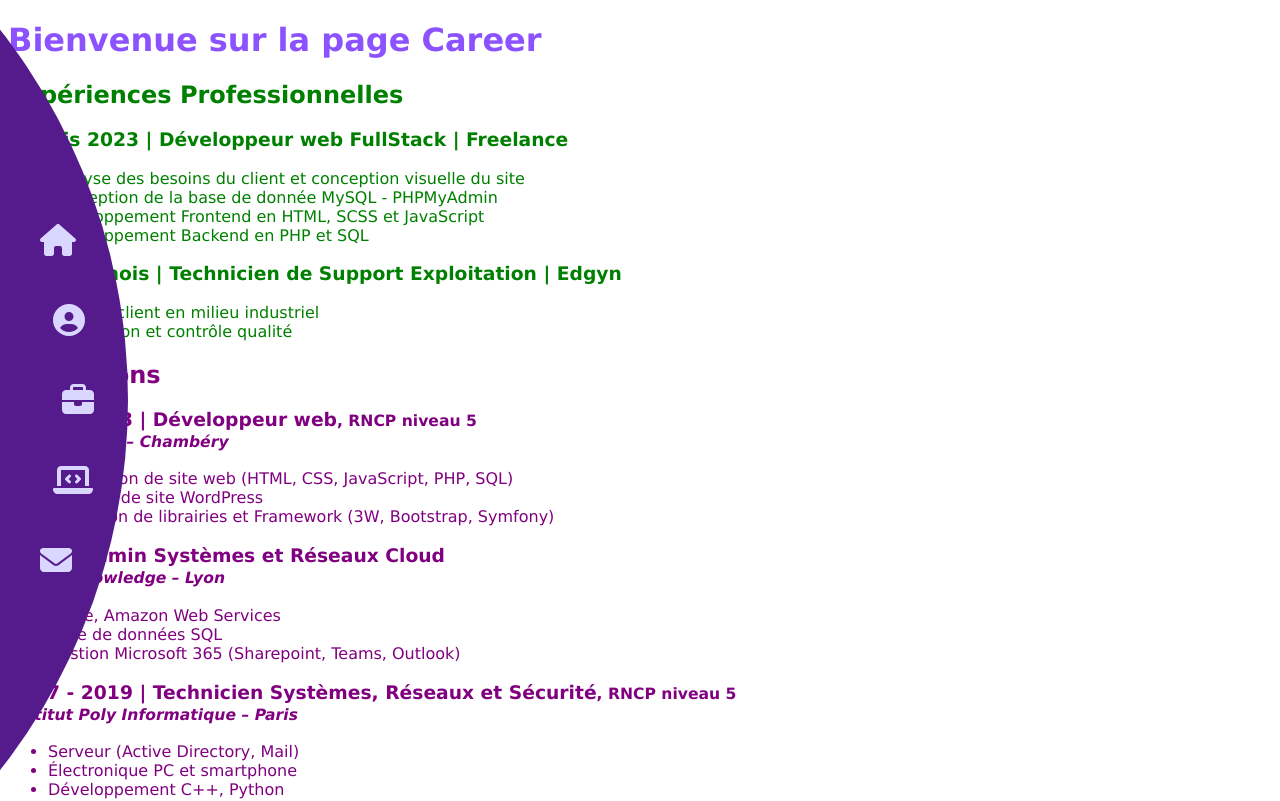
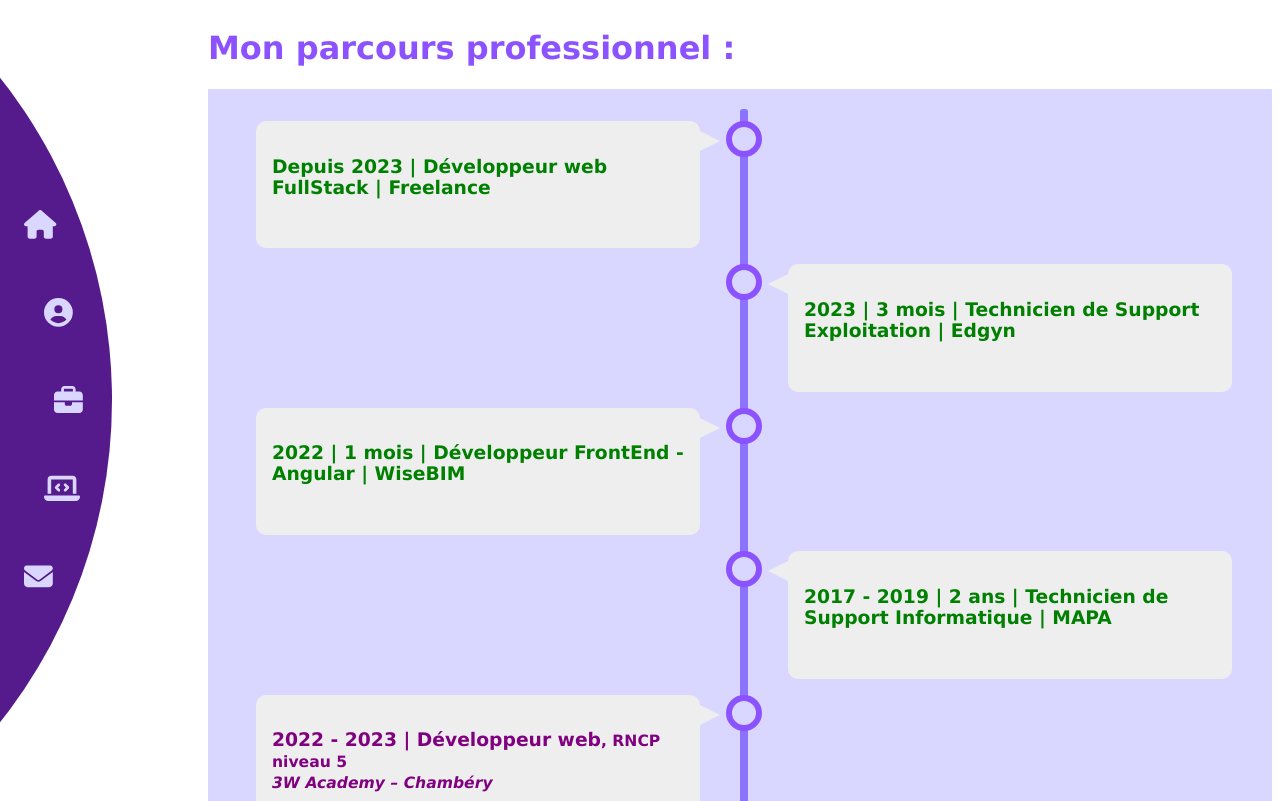
Before and after one commit to LaureDominguez/portfolio, a Next.js app: page /pages/career in a window 1280 px wide. Shown: the top 801 px of the page. Built offline with nearby package versions, Linux system fonts and the light colour scheme.

Commit message:
added css on timeline page

```diff
--- a/src/app/components/_nav.scss
+++ b/src/app/components/_nav.scss
@@ -5,8 +5,8 @@
     transform: translate(0, -50%);
     .round-container{
         background-color: var(--deep-purple);
-        width: 150vh;
-        height: 150vh;
+        width: 130vh;
+        height: 130vh;
         border-radius: 50%;
         position: absolute;
         top: 50%;
@@ -17,7 +17,7 @@
             padding: 0;
             margin: 0;
             z-index: 1000;
-            height: 50vh;
+            height: 60vh;
             position: absolute;
             top: 50%;
             bottom: 50%;
@@ -27,7 +27,7 @@
             flex-direction: column;
             justify-content: space-evenly;
             li {
-                margin: 1rem;
+                // margin: 1rem;
                 a{
                     display: flex;
                     align-items: center;
@@ -46,26 +46,30 @@
                         height: 3rem;
                         width: 150px;
                         transition: all 0.3s ease-in;
+                        // &::before{
+                        //     content: "";
+                        //     border: 5px solid red;
+                        //     border-radius: 100px;
+                        // }
                     }
                     &:hover > .navTitle{
                         color: var(--deep-purple);
-                        transform: translateX(100px);
+                        transform: translateX(50px);
                     }
                     &:hover > .navIcon{
                         color: var(--deep-purple);
                     }
                 }
                 .navIcon{
-                    position: fixed;
-                    height: 2rem;
+                    height: 1.8rem;
                     color: var(--pastel-purple);
-                    padding: 1rem;
+                    padding-left: 1rem;
                 }
                 &:nth-child(2), &:nth-child(4){
-                        margin-left: 1.8rem;
+                        margin-left: 20px;
                     }
                 &:nth-child(3){
-                        margin-left: 2.4rem;
+                        margin-left: 30px;
                     }
             }
         }
--- a/src/app/globals.css
+++ b/src/app/globals.css
@@ -6,8 +6,8 @@
 }
 .sideNav .round-container {
   background-color: var(--deep-purple);
-  width: 150vh;
-  height: 150vh;
+  width: 130vh;
+  height: 130vh;
   border-radius: 50%;
   position: absolute;
   top: 50%;
@@ -19,7 +19,7 @@
   padding: 0;
   margin: 0;
   z-index: 1000;
-  height: 50vh;
+  height: 60vh;
   position: absolute;
   top: 50%;
   bottom: 50%;
@@ -28,9 +28,6 @@
   display: flex;
   flex-direction: column;
   justify-content: space-evenly;
-}
-.sideNav .round-container ul li {
-  margin: 1rem;
 }
 .sideNav .round-container ul li a {
   display: flex;
@@ -54,22 +51,21 @@
 }
 .sideNav .round-container ul li a:hover > .navTitle {
   color: var(--deep-purple);
-  transform: translateX(100px);
+  transform: translateX(50px);
 }
 .sideNav .round-container ul li a:hover > .navIcon {
   color: var(--deep-purple);
 }
 .sideNav .round-container ul li .navIcon {
-  position: fixed;
-  height: 2rem;
+  height: 1.8rem;
   color: var(--pastel-purple);
-  padding: 1rem;
+  padding-left: 1rem;
 }
 .sideNav .round-container ul li:nth-child(2), .sideNav .round-container ul li:nth-child(4) {
-  margin-left: 1.8rem;
+  margin-left: 20px;
 }
 .sideNav .round-container ul li:nth-child(3) {
-  margin-left: 2.4rem;
+  margin-left: 30px;
 }
 
 .about {
@@ -90,6 +86,100 @@
   font-style: italic;
 }
 
+.timeline {
+  position: relative;
+  width: 100%;
+  max-width: 1080px;
+  margin: 0 auto;
+  padding: 2rem 3rem;
+  background: var(--pastel-purple);
+}
+
+.timeline:after {
+  content: "";
+  position: absolute;
+  top: 20px;
+  bottom: 20px;
+  left: 50%;
+  width: 8px;
+  background: var(--light-purple);
+  border-radius: 3px;
+  z-index: 1;
+}
+
+.timeline article {
+  position: relative;
+  background: #eeeeee;
+  width: calc(50% - 40px);
+  padding: 1rem;
+  border-radius: 10px;
+}
+
+.timeline article + article {
+  margin-top: 1rem;
+}
+
+.timeline article:before {
+  content: "";
+  display: block;
+  position: absolute;
+  top: 0;
+  left: calc(100% + 26px);
+  background: var(--pastel-purple);
+  width: 24px;
+  height: 24px;
+  border: 6px var(--purple) solid;
+  border-radius: 50%;
+  z-index: 2;
+}
+
+.timeline article:after {
+  content: "";
+  position: absolute;
+  top: 10px;
+  left: 100%;
+  width: 0;
+  height: 0;
+  border-top: 10px solid transparent;
+  border-left: 20px solid #eeeeee;
+  border-bottom: 10px solid transparent;
+}
+
+.timeline article:nth-child(even) {
+  margin-left: calc(50% + 48px);
+}
+
+.timeline article:nth-child(even):before {
+  left: auto;
+  right: calc(100% + 26px);
+}
+
+.timeline article:nth-child(even):after {
+  left: auto;
+  right: 100%;
+  border-left: none;
+  border-right: 20px solid #eeeeee;
+}
+
+.timeline article li {
+  list-style: none;
+  padding: 8px 0;
+}
+
+.timeline article li:not(:last-child) {
+  border-bottom: 1px #aaa solid;
+}
+
+.timeline article ul {
+  max-height: 0;
+  overflow: hidden;
+  transition: max-height 0.5s ease;
+}
+
+.timeline article:hover > ul {
+  max-height: 1000px;
+}
+
 :root {
   --deep-purple: #551A8B;
   --purple: #8C52FF;
@@ -97,11 +187,15 @@
   --pastel-purple: #D9D7FF;
 }
 
-h1 {
+h1, h2 {
   color: var(--purple);
+}
+h1::first-letter, h2::first-letter {
+  text-transform: capitalize;
 }
 
 * {
+  box-sizing: border-box;
   font-family: Verdana, Geneva, Tahoma, sans-serif;
 }
 *:not(a, .navIcon, .navTitle) {
@@ -110,9 +204,9 @@ h1 {
 
 main {
   display: flex;
+  flex-direction: column;
   justify-content: center;
-  align-items: center;
+  align-items: flex-start;
   min-height: 95vh;
   margin-left: 200px;
-  border: solid blue 1px;
 }/*# sourceMappingURL=globals.css.map */
--- a/src/app/globals.scss
+++ b/src/app/globals.scss
@@ -9,11 +9,15 @@
     --pastel-purple: #D9D7FF;
 }
 
-h1{
+h1, h2{
     color: var(--purple);
+    &::first-letter{
+        text-transform: capitalize;
+    }
 }
 
 *{
+    box-sizing: border-box;
     font-family: Verdana, Geneva, Tahoma, sans-serif;
     &:not(a, .navIcon, .navTitle){
         cursor:default;
@@ -22,9 +26,9 @@ h1{
 
 main{
     display: flex;
+    flex-direction: column;
     justify-content: center;
-    align-items: center;
+    align-items: flex-start;
     min-height: 95vh;
     margin-left: 200px;
-    border: solid blue 1px;
 }
--- a/src/app/layout.tsx
+++ b/src/app/layout.tsx
@@ -3,7 +3,6 @@ import { Inter } from 'next/font/google'
 import './globals.css'
 
 import Nav from './components/Nav';
-
 
 import { library } from '@fortawesome/fontawesome-svg-core';
 import { fas } from '@fortawesome/free-solid-svg-icons';
@@ -25,7 +24,7 @@ export default function RootLayout({
 }) {
   return (
 		<html lang="en">
-			<body className={inter.className}>
+			<body>
 				<Nav />
 				{children}
 			</body>
--- a/src/app/page.tsx
+++ b/src/app/page.tsx
@@ -1,6 +1,6 @@
 const Home = () => {
 	return (
-		<div>
+		<main>
 			<h1>Bonjour et bienvenue sur mon site !</h1>
 			<p>
 				Je suis ravi de vous accueillir sur ma page de présentation.
@@ -20,7 +20,7 @@ const Home = () => {
 				<br />
 				Je suis impatiente de relever de nouveaux défis avec vous !
 			</p>
-		</div>
+		</main>
 	);
 };
 
--- a/src/app/pages/about/page.tsx
+++ b/src/app/pages/about/page.tsx
@@ -3,8 +3,8 @@ import skillsData from '@/app/public/skills.json';
 
 const About = () => {
 	return (
-		<div>
-			<h1>Bienvenue sur la page About</h1>
+		<main>
+			<h1>à propos de moi :</h1>
 			<article className="about">
 				<h2>
 					{contactData.firstName} {contactData.lastName}
@@ -43,7 +43,7 @@ const About = () => {
 					</ul>
 				</div>
 			</article>
-		</div>
+		</main>
 	);
 };
 
--- a/src/app/pages/career/_career.scss
+++ b/src/app/pages/career/_career.scss
@@ -11,3 +11,89 @@
         font-style: italic;
     }
 }
+
+.timeline {
+    position: relative;
+    width: 100%;
+    max-width: 1080px;
+    margin: 0 auto;
+    padding: 2rem 3rem;
+    background: var(--pastel-purple);
+}
+.timeline:after {
+    content: "";
+    position: absolute;
+    top: 20px;
+    bottom: 20px;
+    left: 50%;
+    width: 8px;
+    background: var(--light-purple);
+    border-radius: 3px;
+    z-index: 1;
+}
+
+.timeline article {
+    position: relative;
+    background: #eeeeee;
+    width: calc( 50% - 40px );
+    padding: 1rem;
+    border-radius: 10px;
+}
+.timeline article + article {
+    margin-top: 1rem;
+}
+.timeline article:before {
+    content: "";
+    display: block;
+    position: absolute;
+    top: 0;
+    left: calc( 100% + 26px );
+    background: var(--pastel-purple);
+    width: 24px;
+    height: 24px;
+    border: 6px var(--purple) solid;
+    border-radius: 50%;
+    z-index: 2;
+}
+.timeline article:after {
+    content: "";
+    position: absolute;
+    top: 10px;
+    left: 100%;
+    width: 0;
+    height: 0;
+    border-top: 10px solid transparent;
+    border-left: 20px solid #eeeeee;
+    border-bottom: 10px solid transparent;
+}
+
+.timeline article:nth-child(even) {
+    margin-left: calc( 50% + 48px );
+}
+.timeline article:nth-child(even):before {
+    left: auto;
+    right: calc( 100% + 26px );
+}
+.timeline article:nth-child(even):after {
+    left: auto;
+    right: 100%;
+    border-left: none;
+    border-right: 20px solid #eeeeee;
+}
+
+.timeline article li {
+    list-style: none;
+    padding: 8px 0;
+}
+.timeline article li:not(:last-child) {
+    border-bottom: 1px #aaa solid;
+}
+
+.timeline article ul{
+    max-height: 0;
+    overflow: hidden;
+    transition: max-height 0.5s ease;
+}
+.timeline article:hover > ul{
+    max-height: 1000px;
+}
--- a/src/app/pages/career/page.tsx
+++ b/src/app/pages/career/page.tsx
@@ -2,55 +2,41 @@ import jobsData from '@/app/public/jobs.json';
 import educData from '@/app/public/educ.json';
 
 const Career = () => {
+	const combinedData: Array<any> = [...jobsData, ...educData];
 	return (
-		<div>
-			<h1>Bienvenue sur la page Career</h1>
-
-			<article className="jobs">
-				<h2>Expériences Professionnelles</h2>
-				{jobsData.map((job, index) => (
-					<div key={index}>
+		<main>
+			<h1>Mon parcours professionnel :</h1>
+			<div className="timeline">
+				{combinedData.map((item, index) => (
+					<article
+						key={index}
+						className={item.hasOwnProperty('company') ? 'jobs' : 'educ'}
+					>
 						<h3>
-							{job.date}
-							{job.duration !== null ? ' | ' + job.duration : ''}
-							{' | ' + job.title}
-							{' | ' + job.company}
+							{item.date}
+							{item.hasOwnProperty('duration') && item.duration !== null
+								? ' | ' + item.duration
+								: ''}
+							{' | ' + item.title}
+							{item.hasOwnProperty('company') ? ' | ' + item.company : ''}
+							{item.hasOwnProperty('degree') && item.degree !== null ? (
+								<span className="degree">{', ' + item.degree}</span>
+							) : ''}
+							{item.hasOwnProperty('school') && (
+								<span className="school"><br/>{item.school}</span>
+							)}
 						</h3>
-						{job.description && (
+						{item.description && (
 							<ul>
-								{job.description.map((desc, descIndex) => (
+								{item.description.map((desc: string, descIndex: number) => (
 									<li key={descIndex}>{desc}</li>
 								))}
 							</ul>
 						)}
-					</div>
+					</article>
 				))}
-			</article>
-
-			<article className="educ">
-				<h2>Formations</h2>
-				{educData.map((educ, index) => (
-					<div key={index}>
-						<h3>
-							{educ.date}
-							{' | ' + educ.title}
-							<span className="degree">
-								{educ.degree !== null ? ', ' + educ.degree : ''}
-							</span>
-							<br />
-							<span className="school">{educ.school}</span>
-						</h3>
-						{educ.description && (
-							<ul>
-								{educ.description.map((desc, descIndex) => (
-									<li key={descIndex}>{desc}</li>
-								))}
-							</ul>
-						)}
-					</div>
-				))}
-			</article>
-		</div>
+			</div>
+		</main>
 	);
 };
 
--- a/src/app/pages/portfolio/page.tsx
+++ b/src/app/pages/portfolio/page.tsx
@@ -1,14 +1,14 @@
 const Portfolio = () => {
 
 	return (
-		<div>
-			<h1>Bienvenue sur la page portfolio</h1>
+		<main>
+			<h1>Mes réalisations :</h1>
 			<a
 				href="http://www.laure-web.fr"
 				target="_blank"
 				rel="noopener noreferrer"
 			>lien vers les pates du chat</a>
-		</div>
+		</main>
 	);
 }
 
--- a/src/app/public/jobs.json
+++ b/src/app/public/jobs.json
@@ -4,7 +4,7 @@
 		"date": "Depuis 2023",
 		"duration": null,
 		"company": "Freelance",
-		"description" : [
+		"description": [
 			"Analyse des besoins du client et conception visuelle du site",
 			"Conception de la base de donnée MySQL - PHPMyAdmin",
 			"Développement Frontend en HTML, SCSS et JavaScript",
@@ -16,9 +16,36 @@
 		"date": "2023",
 		"duration": "3 mois",
 		"company": "Edgyn",
-		"description" : [
+		"description": [
 			"Support client en milieu industriel",
 			"Préparation et contrôle qualité"
 		]
+	},
+	{
+		"title": "Développeur FrontEnd - Angular",
+		"date": "2022",
+		"duration": "1 mois",
+		"company": "WiseBIM",
+		"description": [
+			"Développement de composants Angular - TypeScript",
+			"Propositions de concepts graphiques"
+		]
+	},
+	{
+		"title": "Technicien de Support Informatique",
+		"date": "2017 - 2019",
+		"duration": "2 ans",
+		"company": "MAPA",
+		"description": [
+			"Maintenance d’un parc informatique de 300 postes, dont 50 à distance",
+			"Déploiement et maintenance des environnements Windows / Android / IOS",
+			"Gestion des tickets modérateurs sur Service Now",
+			"Création et gestion d’objets Active Directory",
+			"Gestion des services Bitlocker MBAM, Bitdefender Gravity Zone, MFA, VPN Cisco AnyConnect",
+			"Gestion de la téléphonie VOIP (Alcatel Omni PCX Entreprise / OmniVista)",
+			"Gestion et sécurisation de la téléphonie mobile sur MAAS 360",
+			"Gestion des lignes SFR Business Pro",
+			"Rédaction de procédures et documentations techniques"
+		]
 	}
 ]
```
Also changed, not shown: src/app/pages/contact/page.tsx (+3 -4 lines), src/app/page.module.old.css (renamed from src/app/page.module.css), 1 other file (tests, documents, lock files or other folders).
